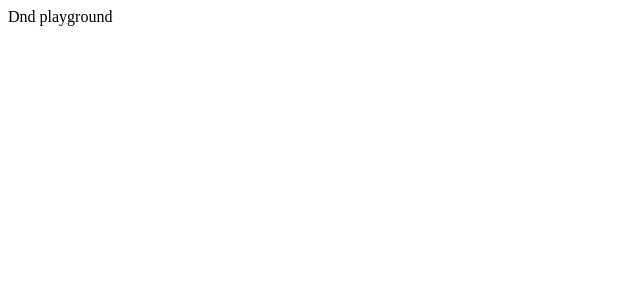
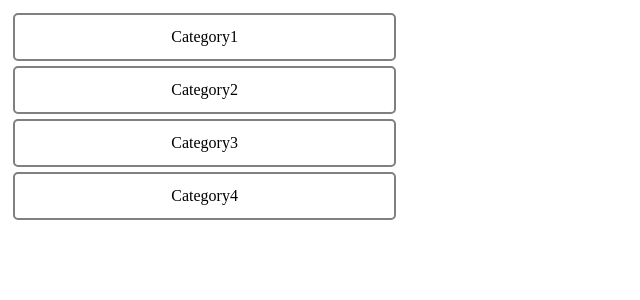
Before and after one commit to KirillPenkin/dnd-playground, a React (Create React App) app: page / in a window 1280 px wide. Shown: the top 300 px of the page, without its empty margins (0-640 px from the left). Built offline with nearby package versions, Linux system fonts and the light colour scheme.

Commit message:
palyground set

```diff
--- a/src/App.tsx
+++ b/src/App.tsx
@@ -1,8 +1,68 @@
 import React from 'react';
+import styled from 'styled-components';
+import { categories, content } from './data';
+import { Category } from './components/category';
+import { Content } from './components/content';
+import { useState } from 'react';
+import { IContent } from './types';
 
-function App() {
+const AppContainer = styled.div`
+  display: flex;
+  flex-direction: row;
+`;
+
+const CategoriesContainer = styled.div`
+  width: 30%;
+  height: 100%;
+`;
+
+const ContentContainer = styled.div`
+  display: flex;
+  flex-direction: column;
+  align-items: flex-end;
+  width: 70%;
+  height: 100%;
+`;
+
+export const App = () => {
+
+  const [selected, setSelected] = useState<number | undefined>(undefined);
+  const [selectedContent, setSelectedContent] = useState<number[]>([]);
+
+  const selectedCategory = categories.find((category) => category.id === selected);
+  const selectedCategoryContent = selectedCategory ? selectedCategory.content.map((contentId) => content.find((item) => item.id === contentId)) as IContent[] : [];
+
+  const selectCategory = (id: number) => {
+    const idChanged = id !== selected;
+    if (idChanged) {
+      setSelectedContent([])
+      setSelected(id)
+    }
+  }
+
+  const selectContent = (id: number) => {
+    const isAlreadySelected = selectedContent.includes(id);
+    if (!isAlreadySelected) {
+      setSelectedContent([...selectedContent, id]);
+    } else {
+      setSelectedContent(selectedContent.filter((item) => item !== id))
+    }
+  }
+
   return (
-    <span>Dnd playground</span>
+    <AppContainer>
+      <CategoriesContainer>
+        {categories.map(({id, title}) => {
+          const isSelected = id === selected;
+          return <Category id={id} key={id} title={title} isSelected={isSelected} onClick={() => selectCategory(id)} />
+        })}
+      </CategoriesContainer>
+      <ContentContainer>
+        {selectedCategoryContent.map(({id, title}) => {
+          return <Content key={id} title={title} id={id} isSelected={selectedContent.includes(id)} onClick={() => selectContent(id)} />
+        })}
+      </ContentContainer>
+    </AppContainer>
   );
 }
 
--- /dev/null
+++ b/src/components/category.tsx
@@ -0,0 +1,34 @@
+import styled from "styled-components"
+import { ICategory } from "../types";
+
+const CategoryContainer = styled.div`
+    width: 100%;
+    height: 44px;
+    display: flex;
+    align-items: center;
+    justify-content: center;
+    border: 2px solid grey;
+    border-radius: 5px;
+    margin: 5px;
+
+    &:hover {
+        background-color: lightcoral;
+    }
+
+    &.category-selected {
+        background-color: lightblue;
+    }
+`;
+
+interface ICategoryProps {
+    id: number;
+    title: string;
+    isSelected: boolean;
+    onClick: () => void;
+}
+
+export const Category: React.FC<ICategoryProps> = ({id, title, isSelected, onClick}) => {
+    return (
+        <CategoryContainer className={isSelected ? 'category-selected' : ''} onClick={onClick}>{title}</CategoryContainer>
+    )
+}
--- /dev/null
+++ b/src/components/content.tsx
@@ -0,0 +1,34 @@
+import styled from "styled-components"
+import { ICategory, IContent } from "../types";
+
+const ContentContainer = styled.div`
+    width: 80%;
+    height: 44px;
+    display: flex;
+    align-items: center;
+    justify-content: center;
+    border: 2px solid green;
+    border-radius: 5px;
+    margin: 5px;
+
+    &.content-selected {
+        background-color: lightgreen;
+    }
+
+    &:hover {
+        background-color: lightskyblue;
+    }
+`;
+
+export interface IContentProps {
+    id: number;
+    title: string;
+    isSelected: boolean;
+    onClick: () => void;
+}
+
+export const Content: React.FC<IContentProps> = ({id, title, isSelected, onClick}) => {
+    return (
+        <ContentContainer className={isSelected ? 'content-selected' : ''} onClick={onClick}>{title}</ContentContainer>
+    )
+}
--- /dev/null
+++ b/src/data.ts
@@ -0,0 +1,59 @@
+import { ICategory, IContent } from "./types";
+
+export const categories: ICategory[] = [
+    {
+      id: 1,
+      title: 'Category1',
+      content: [1, 2],
+    },
+    {
+      id: 2,
+      title: 'Category2',
+      content: [3, 4],
+    },
+    {
+      id: 3,
+      title: 'Category3',
+      content: [5, 6],
+    },
+    {
+      id: 4,
+      title: 'Category4',
+      content: [7, 8],
+    },
+];
+
+export const content: IContent[] = [
+    {
+        id: 1,
+        title: 'Content1',
+    },
+    {
+        id: 2,
+        title: 'Content2',
+    },
+    {
+        id: 3,
+        title: 'Content3',
+    },
+    {
+        id: 4,
+        title: 'Content4',
+    },
+    {
+        id: 5,
+        title: 'Content5',
+    },
+    {
+        id: 6,
+        title: 'Content6',
+    },
+    {
+        id: 7,
+        title: 'Content7',
+    },
+    {
+        id: 8,
+        title: 'Content8',
+    },
+];
--- /dev/null
+++ b/src/types.ts
@@ -0,0 +1,10 @@
+export interface ICategory {
+    id: number;
+    title: string;
+    content: number[];
+}
+
+export interface IContent {
+    id: number;
+    title: string;
+}
```
